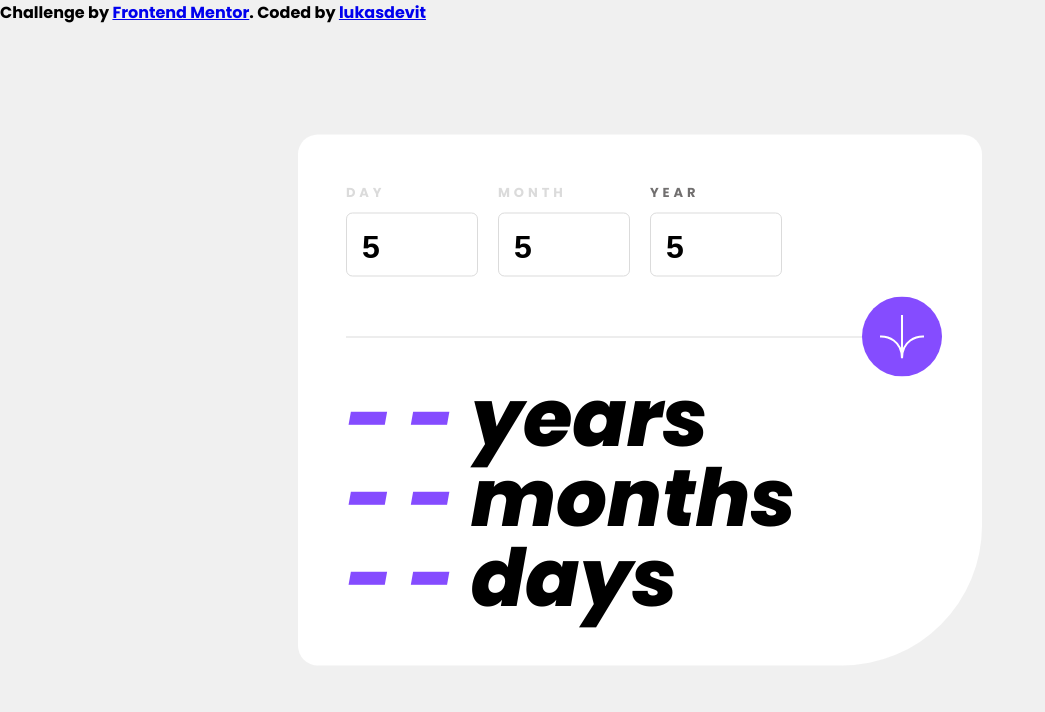
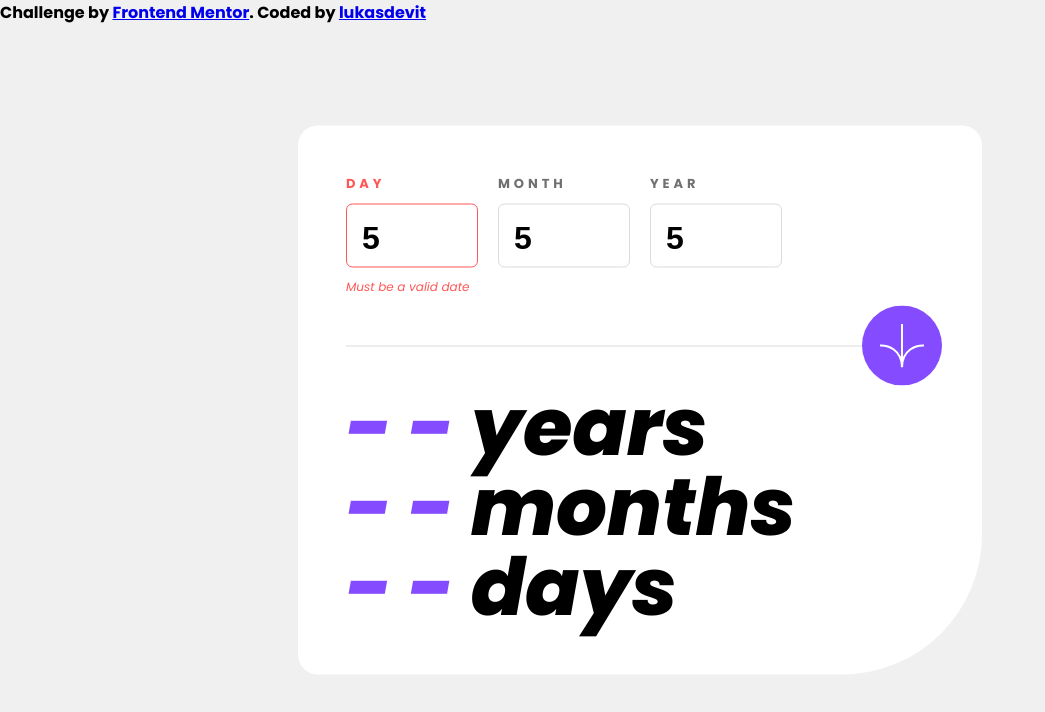
Before and after one commit to lukasdevit/age-calculator, a plain HTML site: page index.html in a window 1280 px wide. Both pictures are taken after typing "5", "5", "5" into the empty fields and a click on the input "Submit Button". Shown: the whole page, without its empty margins (0-1045 px from the left). Drawn offline with nearby package versions, Linux system fonts and the light colour scheme.

Commit message:
ok now works!

```diff
--- a/index.html
+++ b/index.html
@@ -71,5 +71,7 @@
     <a href="https://www.frontendmentor.io/profile/lukasdevit">lukasdevit</a>
 </footer>
 </body>
+<script src="https://cdnjs.cloudflare.com/ajax/libs/dayjs/1.11.10/dayjs.min.js" integrity="sha512-FwNWaxyfy2XlEINoSnZh1JQ5TRRtGow0D6XcmAWmYCRgvqOUTnzCxPc9uF35u5ZEpirk1uhlPVA19tflhvnW1g==" crossorigin="anonymous" referrerpolicy="no-referrer"></script>
+<script src="https://cdnjs.cloudflare.com/ajax/libs/dayjs/1.11.10/plugin/customParseFormat.min.js" integrity="sha512-FM59hRKwY7JfAluyciYEi3QahhG/wPBo6Yjv6SaPsh061nFDVSukJlpN+4Ow5zgNyuDKkP3deru35PHOEncwsw==" crossorigin="anonymous" referrerpolicy="no-referrer"></script>
 <script src="script.js"></script>
 </html>
--- a/script.js
+++ b/script.js
@@ -37,8 +37,11 @@ function errorHandler(thing, error) {
       return false;
     }
 
-    if (variable === "year" && !isValid(new Date(value, document.querySelector("#month").value - 1, document.querySelector("#day").value))) {
-      errorHandler(variable, "notValidDate");
+
+    const dateString = `${document.querySelector("#year").value}-${document.querySelector("#month").value}-${document.querySelector("#day").value}`;
+    const date = dayjs(dateString).format("YYYY-MM-DD");
+    if (date !== dateString) {
+      errorHandler("day", "notValidDate");
       return false;
     }
 
@@ -47,7 +50,7 @@ function errorHandler(thing, error) {
     errorTarget.classList.remove("error");
     src.style.border = "1px solid var(--color-light-grey)";
     const label = document.querySelector("." + variable + "-label");
-    label.style.color = "var(--color-light-grey)";
+    label.style.color = "var(--color-smokey-grey)";
 
     return true;
   }
@@ -101,5 +104,4 @@ function errorHandler(thing, error) {
       }
     });
   }
-
   setupFormValidation();
```
